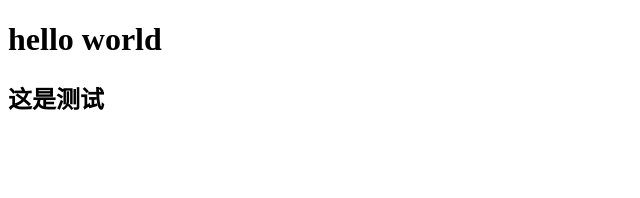
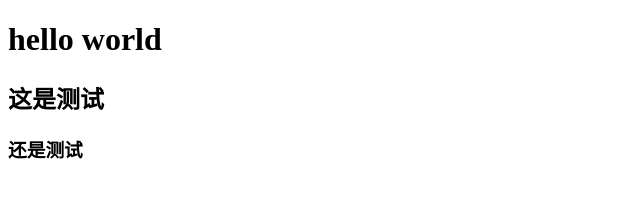
Before and after one commit to ouyang0712/testDeom, a plain HTML site: page index.html in a window 1280 px wide. Shown: the whole page, without its empty margins (0-640 px from the left). Drawn offline with Linux system fonts and the light colour scheme.

Commit message:
这是第三次提交

```diff
--- a/index.html
+++ b/index.html
@@ -9,5 +9,6 @@
 <body>
     <h1>hello world</h1>
     <h2>这是测试</h2>
+    <h3>还是测试</h3>
 </body>
 </html>
```
